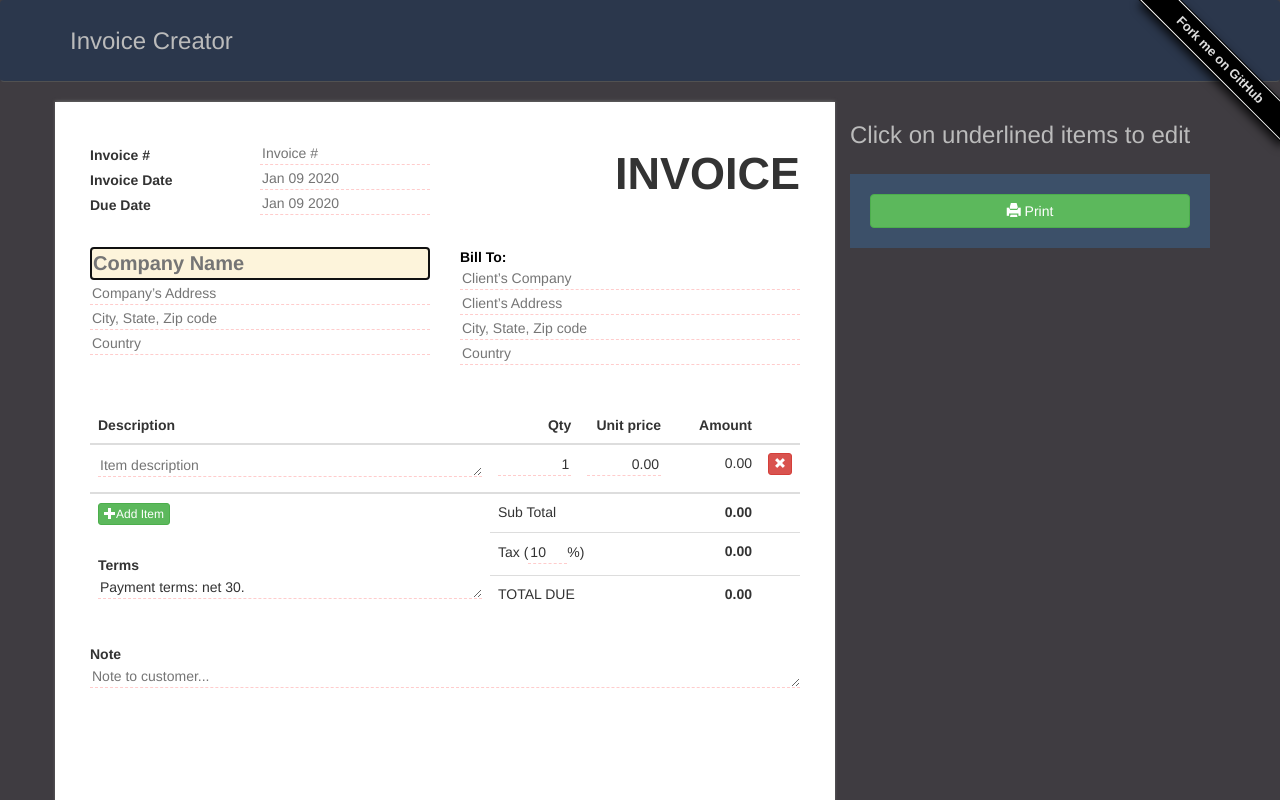
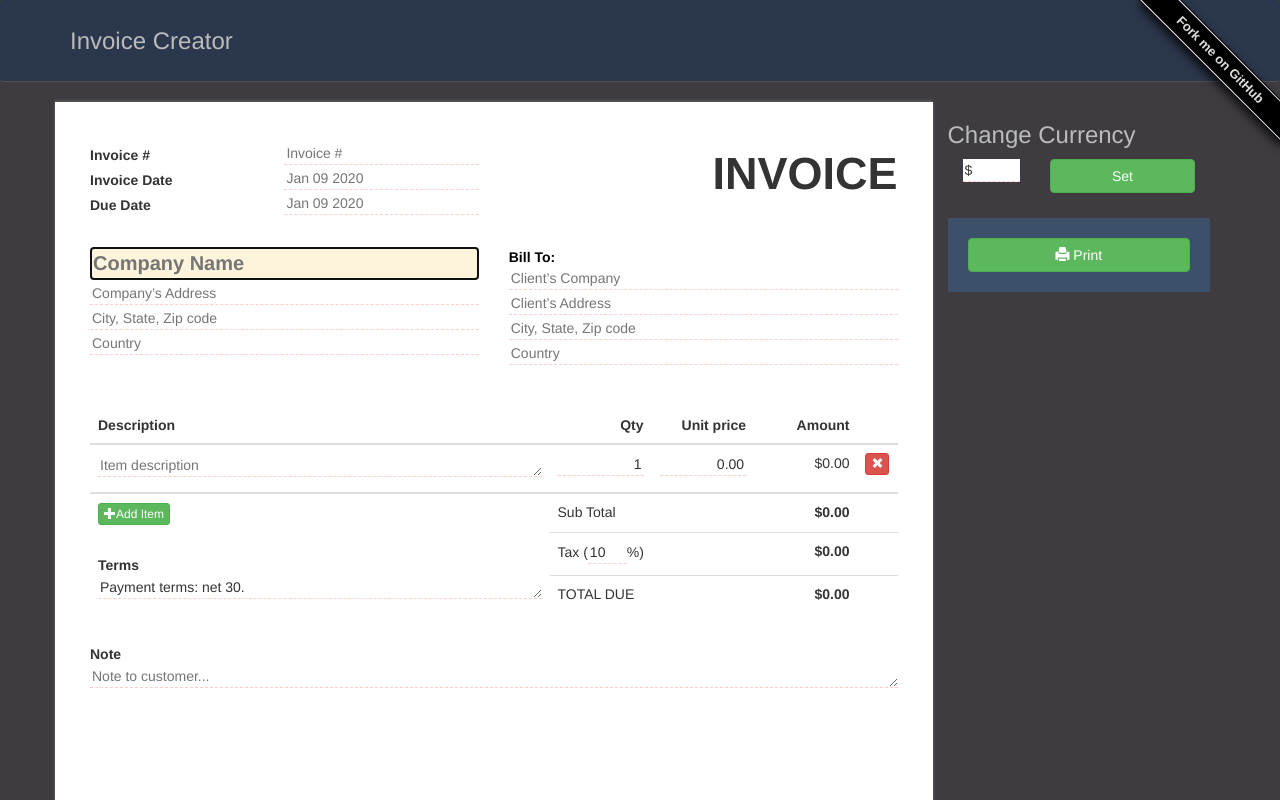
Before and after one commit to elCorsaiR/InvoiceOnline, a plain HTML site: page index.html in a window 1280 px wide. Shown: the top 800 px of the page. Drawn offline with Linux system fonts and the light colour scheme; files whose address does not match are found by name.

Commit message:
attempt to add currency

```diff
--- a/index.html
+++ b/index.html
@@ -27,7 +27,7 @@
 
 <div class="container">
     <div class="row">
-        <div class="col-sm-8 main_area">
+        <div class="col-sm-9 main_area">
             <div class="row">
                 <div class="col-xs-6">
                     <table width="100%" cellpadding="0" cellspacing="0" style="table-layout: fixed">
@@ -115,11 +115,11 @@
                                name="quantity_0">
                     </td>
                     <td>
-                        <input type="text" class="w100 text-right unit_price" value="0.00" tabindex="22"
+                        <input type="text" class="w100 text-right unit_price currency" value="0.00" tabindex="22"
                                id="unit_price_0"
                                name="unit_price_0">
                     </td>
-                    <td id="total_0" class="text-right">
+                    <td id="total_0" class="text-right currency">
                         0.00
                     </td>
                     <td>
@@ -148,7 +148,7 @@
                     </td>
 
                     <td colspan="2">Sub Total</td>
-                    <td id="sub_total" class="text-right"></td>
+                    <td id="sub_total" class="text-right currency"></td>
                     <td>&nbsp;</td>
                 </tr>
                 <tr>
@@ -156,12 +156,12 @@
                         Tax (<input type="text" value="10" tabindex="23" id="tax" size="2" maxlength="2"
                                     name="tax">%)
                     </td>
-                    <td id="tax_amount" class="text-right"> 0.00</td>
+                    <td id="tax_amount" class="text-right currency"> 0.00</td>
                     <td>&nbsp;</td>
                 </tr>
                 <tr class="tot">
                     <td colspan="2"> TOTAL DUE</td>
-                    <td id="total" class="text-right">
+                    <td id="total" class="text-right currency">
                         0.00
                     </td>
                     <td>&nbsp;</td>
@@ -181,8 +181,19 @@
 
         </div>
 
-        <div class="col-sm-4 hidden-print">
-            <div class="info"><h3>Click on underlined items to edit</h3></div>
+
+        <div class="col-sm-3 hidden-print ">
+            <div class="info"><h3>Change Currency</h3></div>
+
+            <div class="col-sm-4">
+                <input type="text" value="$" id="currency" size="2" maxlength="2" name="currency">
+            </div>
+            <div class=" col-sm-8 ">
+                <button class="btn btn-success btn-block" id="setCurrency">Set</button>
+            </div>
+
+        </div>
+        <div class="col-sm-3 hidden-print">
 
             <div id="tools">
                 <button class="btn btn-success btn-block" onclick="window.print()">
@@ -195,13 +206,8 @@
 </div>
 
 
-<!-- jQuery -->
 <script src="js/jquery.js"></script>
-
-<!-- Bootstrap Core JavaScript -->
 <script src="js/bootstrap.min.js"></script>
-
-<!-- Custom Theme JavaScript -->
 <script src="js/invoice.js"></script>
 
 </body>
--- a/js/invoice.js
+++ b/js/invoice.js
@@ -4,6 +4,7 @@ $(document).ready(function () {
 
     appendItem();
     updateSubTotal();
+    setCurrency();
 
     $("#append_item_button").on("click", function () {
         appendItem();
@@ -24,9 +25,17 @@ $(document).ready(function () {
     $('#tax').on('blur', function () {
         updateTaxAndTotal(this);
     });
+    $('#setCurrency').on('click', function () {
+        setCurrency();
+    });
 });
 
-
+setCurrency = function () {
+    var currency = $('#currency').val();
+    $('.currency').attr('data-before', 'annything');
+    $('.currency').append('<style>.currency:before{content:"' + currency + '";}</style>');
+    console.log('currency set: ' + currency);
+};
 
 appendItem = function () {
     var last_item_id = $('#items > tr:last').attr("id");
```
